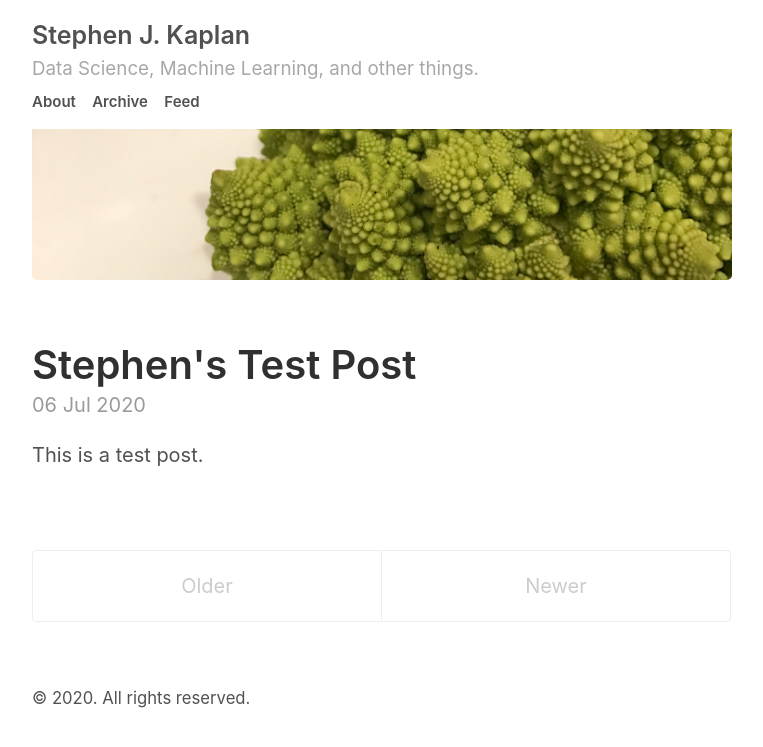
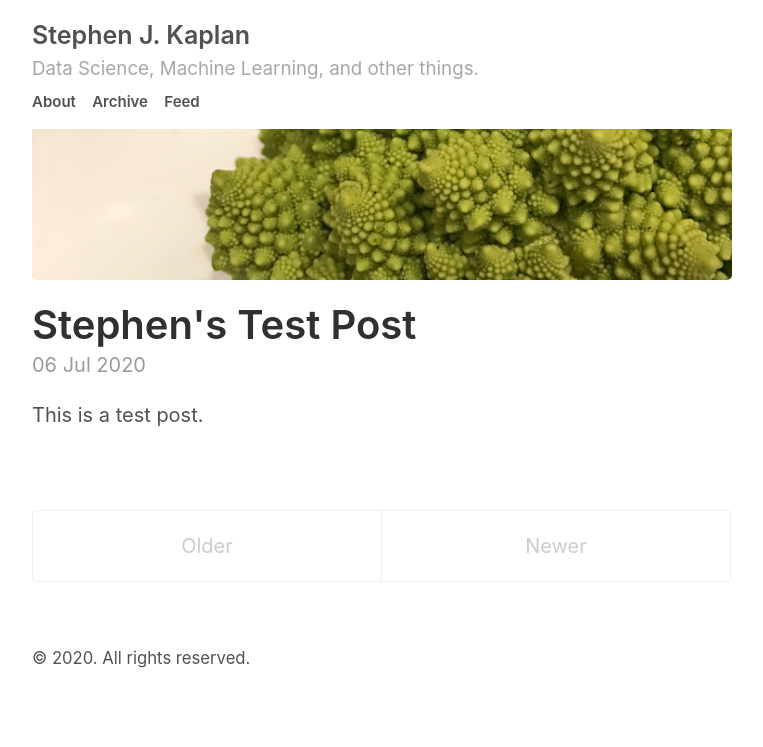
Before and after one commit to stephenjkaplan/stephenjkaplan.github.io, a Jekyll site: the page built from index.html, in a window 1280 px wide. Shown: the top 747 px of the page, without its empty margins (258-1021 px from the left). Built offline with Jekyll 4.4.1, drawn with Linux system fonts in a browser that asks for light colours; the list of posts is cut into pages by our own code.

Commit message:
removed masthead bottom padding

```diff
--- a/_sass/_masthead.scss
+++ b/_sass/_masthead.scss
@@ -4,7 +4,7 @@
 
 .masthead {
   padding-top:    1rem;
-  padding-bottom: 1rem;
+  padding-bottom: 0rem;
   margin-bottom: 1rem;
 }
 
```
